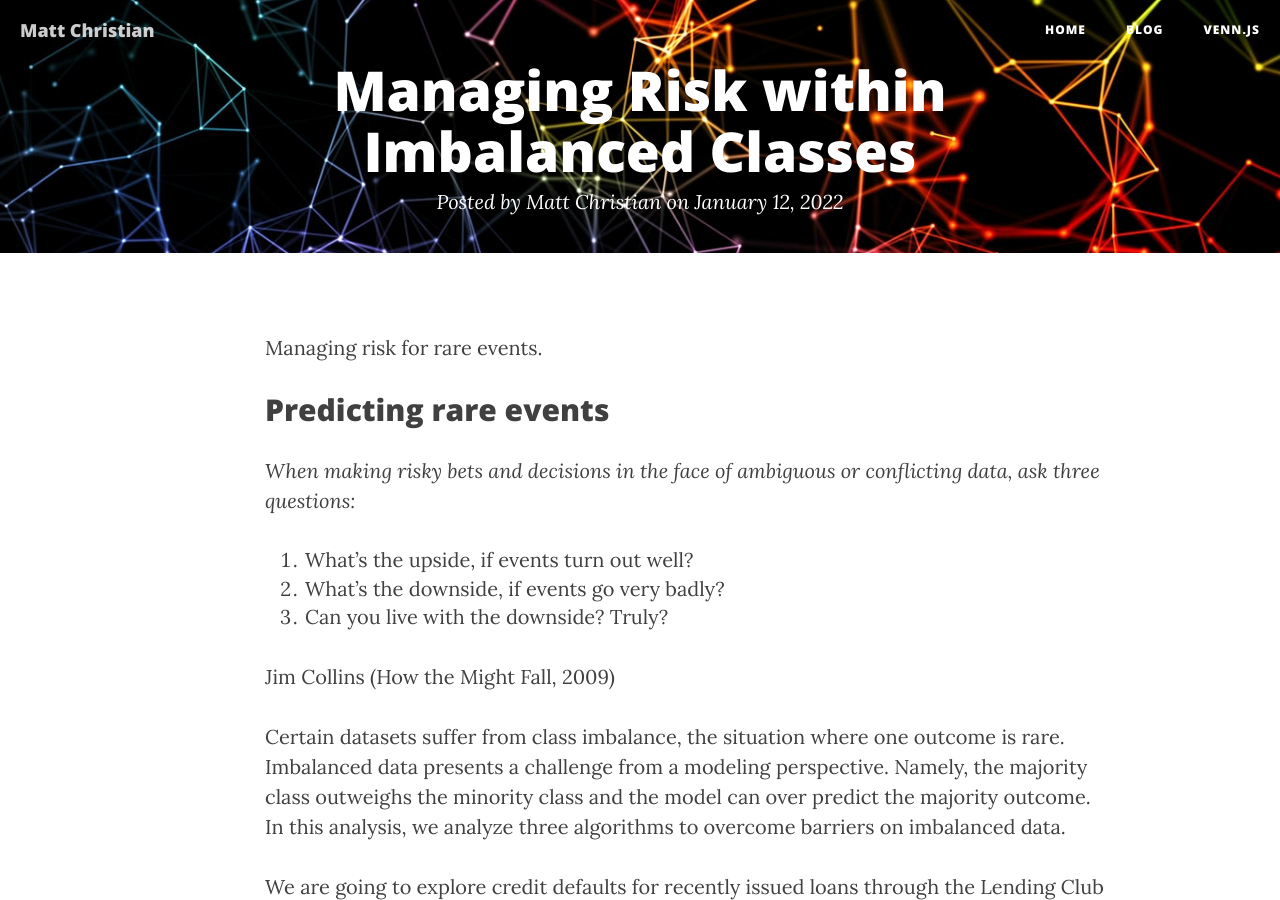
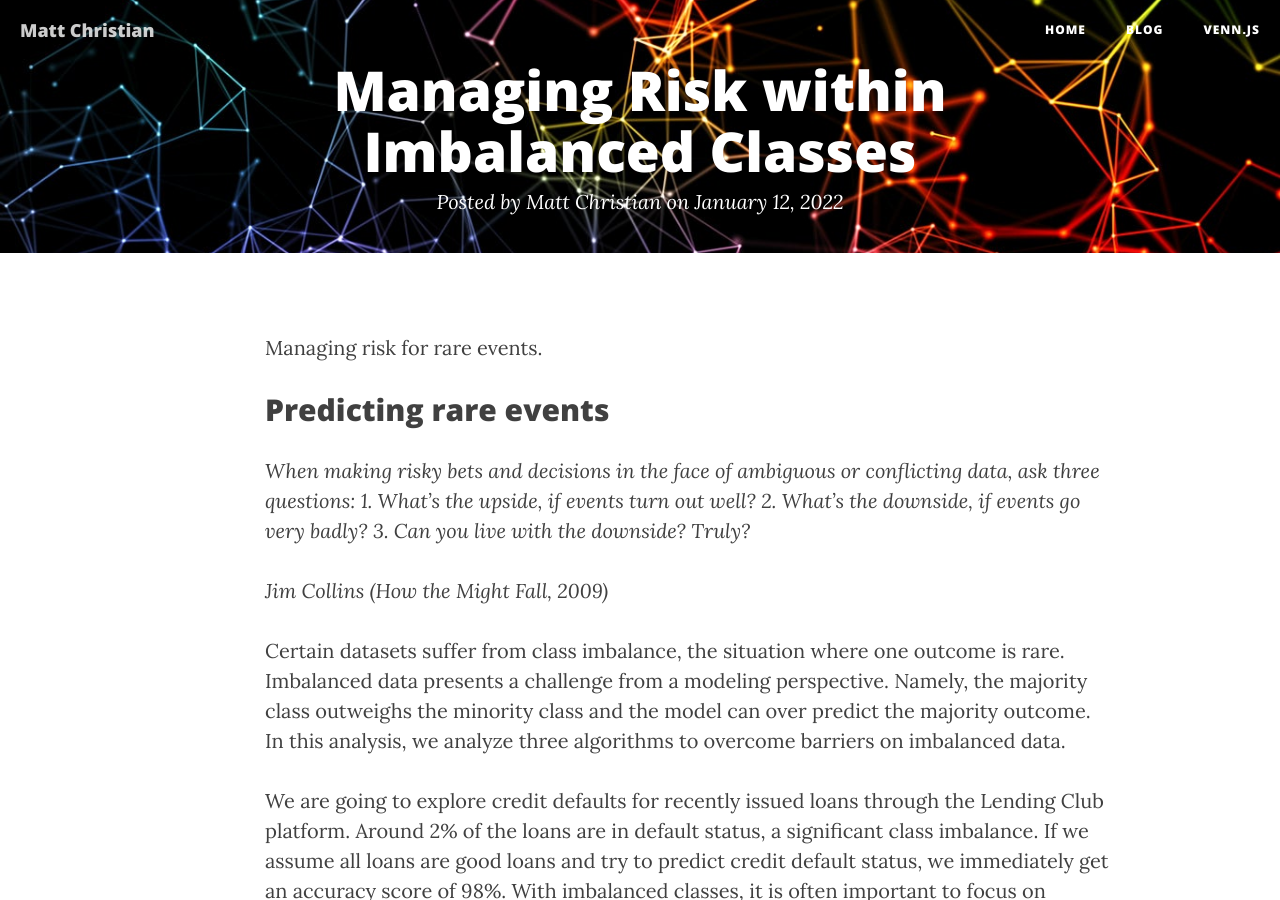
Before and after one commit to analyticalmeanderings/analyticalmeanderings.github.io, a Jekyll site: the page built from _posts/2022-01-12-imbalance.markdown, in a window 1280 px wide and 900 px high. Built offline with Jekyll 4.4.1, drawn with Linux system fonts in a browser that asks for light colours; nearby versions of some CDN libraries.

Commit message:
adding risk

```diff
--- a/_posts/2022-01-12-imbalance.markdown
+++ b/_posts/2022-01-12-imbalance.markdown
@@ -11,14 +11,13 @@ Managing risk for rare events.
 <!--more-->
 
 ## Predicting rare events
-<em>
-When making risky bets and decisions in the face of ambiguous or conflicting data, ask three questions:
-1. What’s the upside, if events turn out well?
-2. What’s the downside, if events go very badly?
-3. Can you live with the downside? Truly?
 
-Jim Collins (How the Might Fall, 2009)
-<em>
+*When making risky bets and decisions in the face of ambiguous or conflicting data, ask three questions:*
+*1. What’s the upside, if events turn out well?*
+*2. What’s the downside, if events go very badly?*
+*3. Can you live with the downside? Truly?*
+
+*Jim Collins (How the Might Fall, 2009)*
 
 Certain datasets suffer from class imbalance, the situation where one outcome is rare. Imbalanced data presents a challenge from a modeling perspective. Namely, the majority class outweighs the minority class and the model can over predict the majority outcome. In this analysis, we analyze three algorithms to overcome barriers on imbalanced data.
 
```
